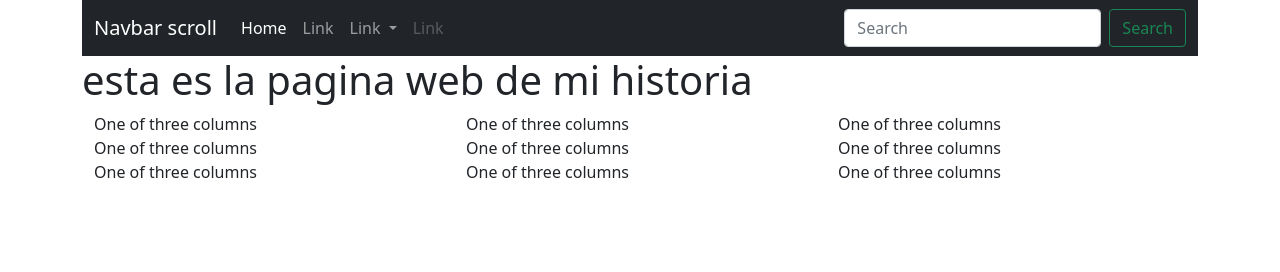
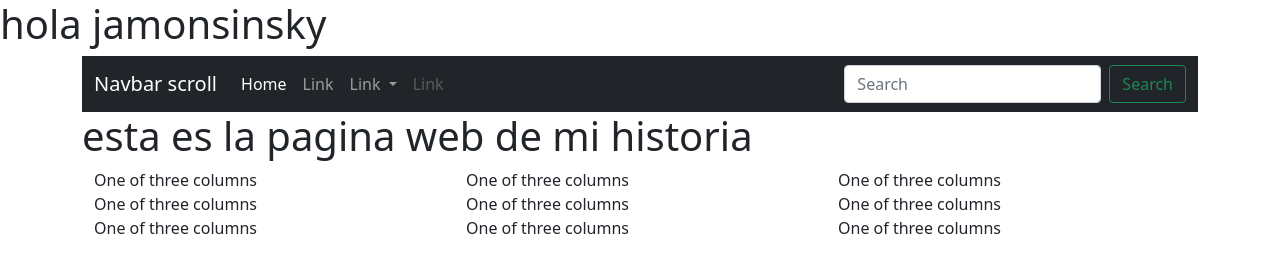
Before and after one commit to luidiazxa/blogprueva, a plain HTML site: page index.html in a window 1280 px wide. Drawn offline with nearby package versions, Linux system fonts and the light colour scheme.

Commit message:
hola jamon

```diff
--- a/index.html
+++ b/index.html
@@ -12,6 +12,8 @@
 </head>
 
 <body>
+
+    <h1> hola jamonsinsky </h1>
     <div class="container">
 
       <nav class="navbar navbar-expand-lg navbar-dark bg-dark">
```
